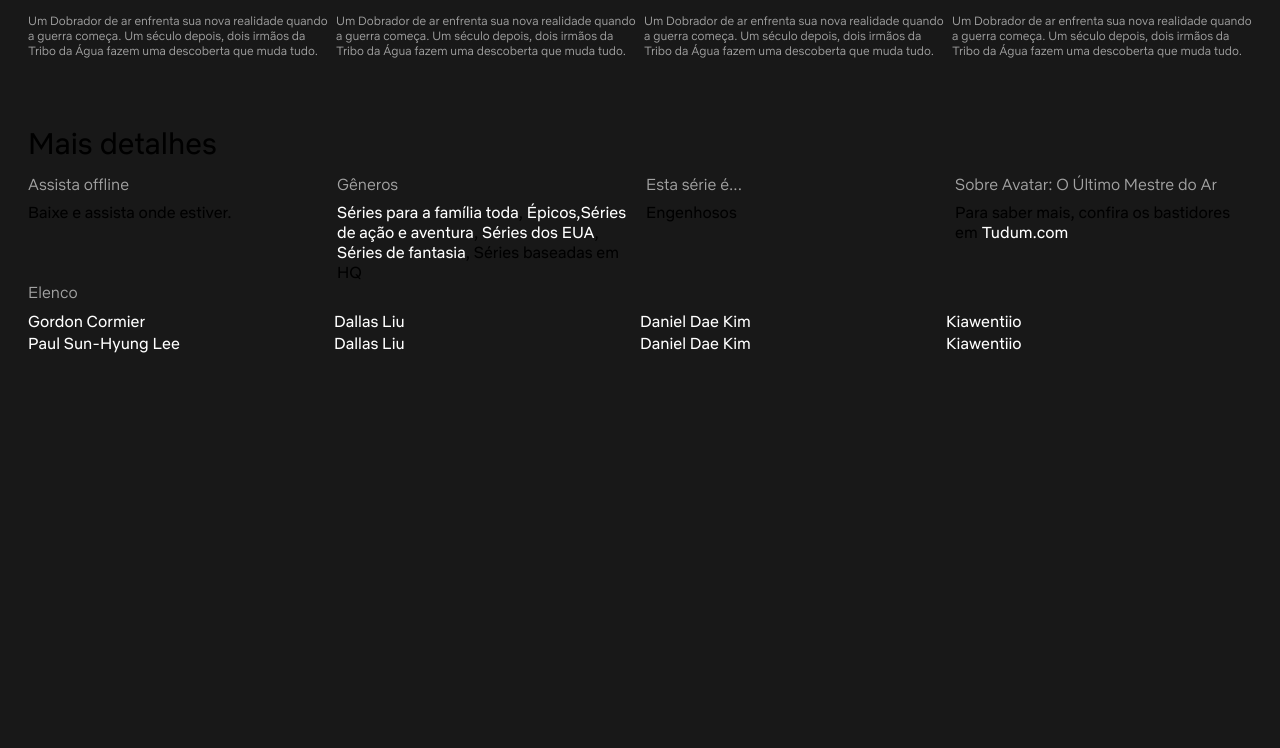
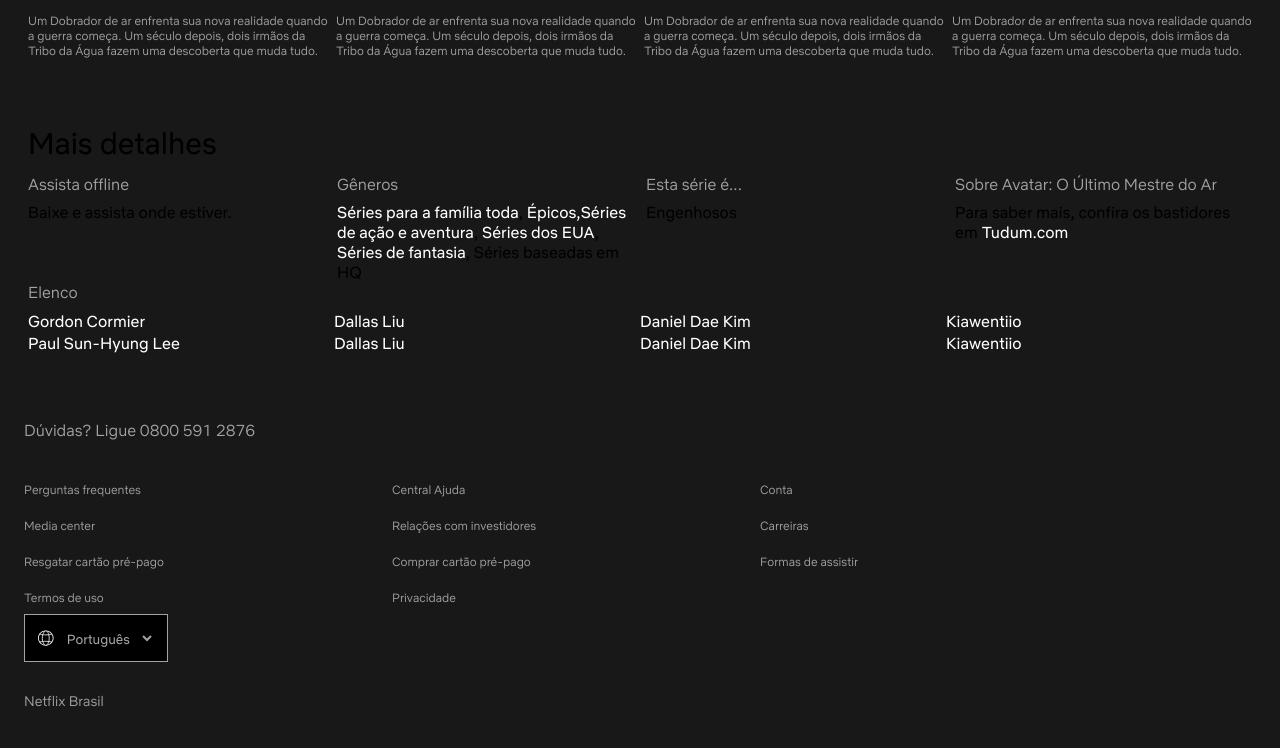
Before and after one commit to ThaisGO/avatar_movie_clone, a website: page index.html in a window 1280 px wide. Shown: the part 1350-2098 px from the top of the page. Before the commit the page ends 1712 px from the top, so only its background shows below. Drawn offline with nearby package versions, Linux system fonts and the light colour scheme; files that its build step writes are made by us from their sources; files whose address does not match are found by name.

Commit message:
feat: add footer section and new icon

```diff
--- a/index.html
+++ b/index.html
@@ -154,6 +154,58 @@
         </div>
     </section>
 
+    <footer class="footer">
+        <h4 class="text-16 weight-300 textThird">Dúvidas?
+            <a href="#" class="text-16 weight-300 textThird">Ligue 0800 591 2876</a>
+        </h4>
+
+        <ul class="footer_list">
+            <li class="footer_list--item">
+                <a href="#">Perguntas frequentes</a>
+            </li>
+            <li class="footer_list--item">
+                <a href="#">Central Ajuda</a>
+            </li>
+            <li class="footer_list--item">
+                <a href="#">Conta</a>
+            </li>
+            <li class="footer_list--item">
+                <a href="#">Media center</a>
+            </li>
+            <li class="footer_list--item">
+                <a href="#">Relações com investidores</a>
+            </li>
+            <li class="footer_list--item">
+                <a href="#">Carreiras</a>
+            </li>
+            <li class="footer_list--item">
+                <a href="#">Resgatar cartão pré-pago</a>
+            </li>
+            <li class="footer_list--item">
+                <a href="#">Comprar cartão pré-pago</a>
+            </li>
+            <li class="footer_list--item">
+                <a href="#">Formas de assistir</a>
+            </li>
+            <li class="footer_list--item">
+                <a href="#">Termos de uso</a>
+            </li>
+            <li class="footer_list--item">
+                <a href="#">Privacidade</a>
+            </li>
+        </ul>
+
+        <div class="language-selector">
+            <img src="./dist/images/globe.svg" alt="Globo do mundo">
+            <select>
+                <option>English</option>
+                <option selected>Português</option>
+            </select>
+        </div>
+
+        <div class="text-14 weight-300 textThird">Netflix Brasil</div>
+    </footer>
+
     <script src="dist/js/script.js"></script>
 </body>
 </html>
--- /dev/null
+++ b/src/styles/footer.scss
@@ -0,0 +1,26 @@
+.footer {
+    padding: 8px 24px;
+    width: 90%;
+
+    h4 {
+        margin-top: 50px;
+        margin-bottom: 30px;
+    }
+
+    &_list {
+        display: grid;
+        grid-template-columns: 1fr 1fr 1fr;
+        &--item {
+            padding: 8px 0;
+            a {
+                color: rgb(163, 163, 163);
+                font-size: 12px;
+                font-weight: 300;
+            }
+        }
+    }
+
+    div:last-child {
+        margin: 30px 0;
+    }
+}
--- a/src/styles/main.scss
+++ b/src/styles/main.scss
@@ -5,6 +5,7 @@
 @use 'videos';
 @use 'episodes';
 @use 'details';
+@use 'footer';
 
 @font-face {
     font-family: Netflix Sans;
@@ -121,5 +122,39 @@
 
 .hook {
     background: linear-gradient(90deg,#777 0,rgba(51,51,51,.5) 50%,#777);
-  height: 1px;
+    height: 1px;
 }
+
+.language-selector {
+    display: flex;
+    align-items: center;
+    border: 1px solid variables.$colorSecondary;
+    background-color: variables.$bgColorBlack;
+    max-width: 144px;
+    padding: 4px 12px;
+
+    img {
+        height: 18px;
+        width: 18px;
+        margin-right: 8px;
+    }
+
+    select {
+        background-color: variables.$bgColorBlack;
+        width: 100%;
+        border: none;
+        color: variables.$colorThird;
+        height: 38px;
+
+        &:hover {
+            color: variables.$colorSecondary;
+        }
+
+        option {
+            width: 100%;
+            color: variables.$bgColorSite;
+            font-size: 16px;
+            font-family: Netflix Sans;
+        }
+    }
+}
```
Also changed, not shown: src/images/globe.svg (added).
